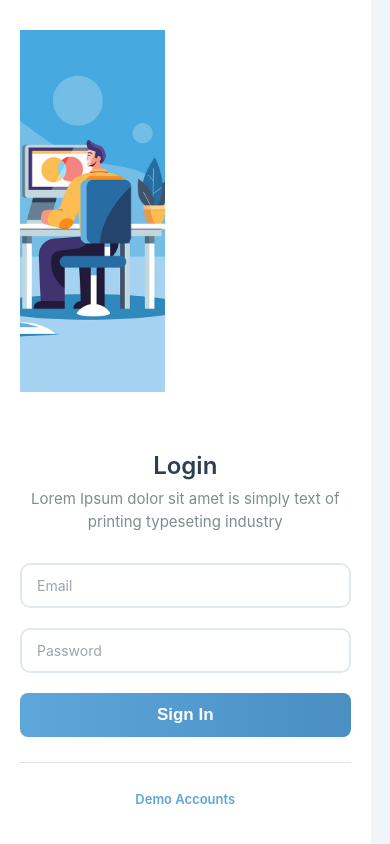
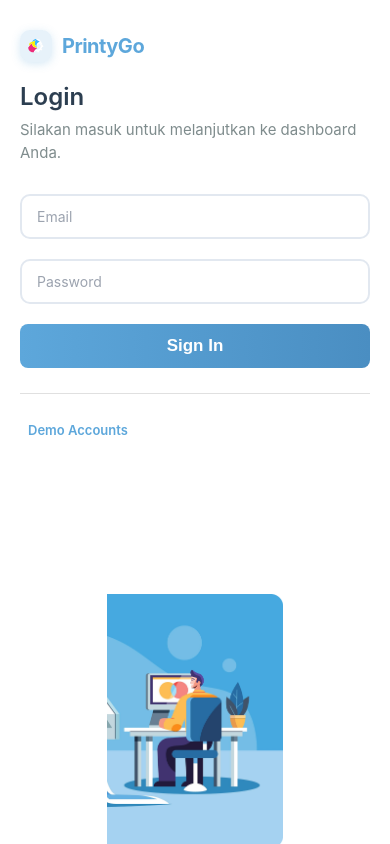
Before and after one commit to ayusafitri721/PercetakanDigitalApp, a React (Vite) app in the folder web-percetakan/: page /login in a window 390 px wide. Built offline with nearby package versions, Linux system fonts and the light colour scheme.

Commit message:
style: new design login and color kasir

```diff
--- a/web-percetakan/src/pages/auth/LoginPage.css
+++ b/web-percetakan/src/pages/auth/LoginPage.css
@@ -37,9 +37,71 @@ body {
   }
 }
 
-/* LEFT SIDE - Illustration */
+/* LEFT SIDE - Form */
 .login-left {
   flex: 0 0 50%;
+  width: 50%;
+  background: white;
+  padding: 30px 80px;
+  display: flex;
+  align-items: flex-start;
+  justify-content: center;
+  padding-top: 60px;
+  height: 100vh;
+  overflow-y: auto;
+}
+
+.login-form-wrapper {
+  width: 100%;
+  max-width: 450px;
+}
+
+/* Logo PrintyGo di atas title Login */
+.login-brand {
+  display: flex;
+  align-items: center;
+  gap: 10px;
+  margin-bottom: 50px;
+  width: fit-content;
+}
+
+.login-brand-icon {
+  width: 40px;
+  height: 40px;
+  object-fit: contain;
+  background: rgba(93, 167, 219, 0.15);
+  backdrop-filter: blur(8px);
+  padding: 8px;
+  border-radius: 10px;
+  box-shadow: 0 2px 8px rgba(93, 167, 219, 0.25);
+}
+
+.login-brand-name {
+  font-size: 24px;
+  font-weight: 700;
+  color: #5da7db;
+  letter-spacing: -0.5px;
+}
+
+.login-title {
+  font-size: 38px;
+  font-weight: 600;
+  color: #2c3e50;
+  margin-bottom: 8px;
+  text-align: left;
+}
+
+.login-subtitle {
+  font-size: 15px;
+  color: #7f8c8d;
+  line-height: 1.5;
+  margin-bottom: 30px;
+  text-align: left;
+}
+
+/* RIGHT SIDE - Illustration */
+.login-right {
+  flex: 1;
   width: 50%;
   background: white;
   padding: 0;
@@ -48,30 +110,6 @@ body {
   position: relative;
   height: 100vh;
   overflow: hidden;
-}
-
-.brand {
-  position: absolute;
-  top: 30px;
-  left: 30px;
-  z-index: 10;
-  display: flex;
-  align-items: center;
-  gap: 8px;
-  background: rgba(255, 255, 255, 0.9);
-  padding: 10px 20px;
-  border-radius: 10px;
-  box-shadow: 0 2px 10px rgba(0, 0, 0, 0.1);
-}
-
-.brand-icon {
-  font-size: 24px;
-}
-
-.brand-name {
-  color: #5da7db;
-  font-size: 22px;
-  font-weight: 600;
 }
 
 .illustration {
@@ -89,38 +127,6 @@ body {
   height: 100%;
   object-fit: cover;
   object-position: center;
-}
-
-/* RIGHT SIDE - Form */
-.login-right {
-  flex: 1;
-  padding: 50px 40px;
-  display: flex;
-  align-items: center;
-  justify-content: center;
-  height: 100vh;
-  overflow-y: auto;
-}
-
-.login-form-wrapper {
-  width: 100%;
-  max-width: 350px;
-}
-
-.login-title {
-  font-size: 38px;
-  font-weight: 600;
-  color: #2c3e50;
-  margin-bottom: 8px;
-  text-align: center;
-}
-
-.login-subtitle {
-  font-size: 15px;
-  color: #7f8c8d;
-  line-height: 1.5;
-  margin-bottom: 30px;
-  text-align: center;
 }
 
 /* Alert */
@@ -235,7 +241,7 @@ body {
   font-size: 13px;
   color: #5da7db;
   cursor: pointer;
-  text-align: center;
+  text-align: left;
   font-weight: 600;
   padding: 8px;
   border-radius: 6px;
@@ -273,31 +279,50 @@ body {
 @media (max-width: 768px) {
   .login-box {
     flex-direction: column;
-    width: 95%;
-    height: auto;
-    max-width: 400px;
   }
 
   .login-left {
-    padding: 30px 20px;
+    flex: 1;
+    width: 100%;
+    padding: 30px 25px;
+    min-height: auto;
+  }
+
+  .login-right {
+    flex: 0 0 250px;
+    width: 100%;
     min-height: 250px;
   }
 
   .illustration img {
-    max-width: 250px;
-  }
-
-  .login-right {
-    padding: 30px 25px;
+    object-fit: contain;
+    max-height: 250px;
   }
 
   .login-title {
     font-size: 28px;
   }
+
+  .login-form-wrapper {
+    max-width: 100%;
+  }
+
+  .login-brand {
+    margin-bottom: 25px;
+  }
+
+  .login-brand-icon {
+    width: 36px;
+    height: 36px;
+  }
+
+  .login-brand-name {
+    font-size: 22px;
+  }
 }
 
 @media (max-width: 480px) {
-  .login-right {
+  .login-left {
     padding: 30px 20px;
   }
 
@@ -308,4 +333,17 @@ body {
   .btn-signin {
     padding: 12px 20px;
   }
+
+  .login-brand {
+    margin-bottom: 20px;
+  }
+
+  .login-brand-icon {
+    width: 32px;
+    height: 32px;
+  }
+
+  .login-brand-name {
+    font-size: 20px;
+  }
 }
--- a/web-percetakan/src/pages/auth/LoginPage.tsx
+++ b/web-percetakan/src/pages/auth/LoginPage.tsx
@@ -112,30 +112,22 @@ const LoginPage: React.FC = () => {
   return (
     <div className="login-container">
       <div className="login-box">
-        {/* LEFT SIDE - Illustration */}
+        {/* LEFT SIDE - Form */}
         <div className="login-left">
-          {/* <div className="brand">
-            <img
-              src="public/images/Logo-Prin.png"
-              alt="PrintyGo Logo"
-              className="brand-logo"
-            />
-          </div> */}
-          <div className="illustration">
-            <img
-              src="/images/Login-Screen.png"
-              alt="Login Illustration"
-            />
-          </div>
-        </div>
+          <div className="login-form-wrapper">
+            {/* Logo PrintyGo di atas title Login */}
+            <div className="login-brand">
+              <img
+                src="/images/logoprin.png"
+                alt="PrintyGo Logo"
+                className="login-brand-icon"
+              />
+              <span className="login-brand-name">PrintyGo</span>
+            </div>
 
-        {/* RIGHT SIDE - Form */}
-        <div className="login-right">
-          <div className="login-form-wrapper">
             <h2 className="login-title">Login</h2>
             <p className="login-subtitle">
-              Lorem Ipsum dolor sit amet is simply text of printing typeseting
-              industry
+              Silakan masuk untuk melanjutkan ke dashboard Anda.
             </p>
 
             {error && (
@@ -172,26 +164,6 @@ const LoginPage: React.FC = () => {
               </button>
             </form>
 
-            {/* <div className="divider">
-              <span>Or Sign In with</span>
-            </div>
-
-            <div className="social-buttons">
-              <button className="social-btn">
-                <img src="/assets/google-icon.png" alt="Google" />
-              </button>
-              <button className="social-btn">
-                <img src="/assets/facebook-icon.png" alt="Facebook" />
-              </button>
-              <button className="social-btn">
-                <img src="/assets/twitter-icon.png" alt="Twitter" />
-              </button>
-            </div>
-
-            <p className="signup-link">
-              Don't have an account? <a href="/signup">Sign Up</a>
-            </p> */}
-
             {/* Demo Accounts (Hidden by default) */}
             <details className="demo-accounts">
               <summary>Demo Accounts</summary>
@@ -209,6 +181,13 @@ const LoginPage: React.FC = () => {
             </details>
           </div>
         </div>
+
+        {/* RIGHT SIDE - Illustration */}
+        <div className="login-right">
+          <div className="illustration">
+            <img src="/images/Login-Screen.png" alt="Login Illustration" />
+          </div>
+        </div>
       </div>
     </div>
   );
--- a/web-percetakan/src/pages/dashboard/kasir/KasirDashboard.tsx
+++ b/web-percetakan/src/pages/dashboard/kasir/KasirDashboard.tsx
@@ -1,4 +1,4 @@
-// KasirDashboardWithSidebar.tsx - COLLAPSIBLE SIDEBAR VERSION
+// KasirDashboardWithSidebar.tsx - COLLAPSIBLE SIDEBAR VERSION WITH LOGOUT
 import React, { useEffect, useState } from 'react';
 import axios from 'axios';
 import {
@@ -129,6 +129,22 @@ const Sidebar: React.FC<SidebarProps> = ({
     { id: 'reports', label: 'Laporan', Icon: FileText },
     { id: 'settings', label: 'Pengaturan', Icon: Settings },
   ];
+
+  const handleLogout = () => {
+    if (window.confirm('Apakah Anda yakin ingin logout?')) {
+      // Hapus semua data login dari localStorage
+      localStorage.removeItem('userToken');
+      localStorage.removeItem('userData');
+      localStorage.removeItem('userRole');
+      localStorage.removeItem('userId');
+
+      // Redirect ke halaman login - SESUAIKAN dengan path login Anda
+      window.location.href = '/login';
+
+      // Atau jika menggunakan React Router, gunakan:
+      // navigate('/login');
+    }
+  };
 
   return (
     <>
@@ -361,6 +377,7 @@ const Sidebar: React.FC<SidebarProps> = ({
           )}
 
           <button
+            onClick={handleLogout}
             style={{
               width: '100%',
               padding: '0.875rem 1rem',
@@ -375,8 +392,17 @@ const Sidebar: React.FC<SidebarProps> = ({
               gap: '0.5rem',
               fontSize: '0.9rem',
               fontWeight: '600',
+              transition: 'all 0.2s ease',
             }}
             title="Logout"
+            onMouseEnter={e => {
+              e.currentTarget.style.background = 'rgba(255,107,107,0.1)';
+              e.currentTarget.style.borderColor = 'rgba(255,107,107,0.8)';
+            }}
+            onMouseLeave={e => {
+              e.currentTarget.style.background = 'transparent';
+              e.currentTarget.style.borderColor = 'rgba(255,107,107,0.5)';
+            }}
           >
             <LogOut size={18} />
             {!isCollapsed && <span>Logout</span>}
@@ -730,6 +756,27 @@ const KasirDashboardWithSidebar: React.FC = () => {
                     display: 'inline-flex',
                     alignItems: 'center',
                     gap: '12px',
+                    background:
+                      'linear-gradient(135deg, #3b82f6 0%, #2563eb 100%)',
+                    border: 'none',
+                    padding: '14px 28px',
+                    borderRadius: '12px',
+                    color: 'white',
+                    fontSize: '16px',
+                    fontWeight: '600',
+                    cursor: 'pointer',
+                    boxShadow: '0 4px 12px rgba(59, 130, 246, 0.3)',
+                    transition: 'all 0.3s ease',
+                  }}
+                  onMouseEnter={e => {
+                    e.currentTarget.style.transform = 'translateY(-2px)';
+                    e.currentTarget.style.boxShadow =
+                      '0 6px 20px rgba(59, 130, 246, 0.4)';
+                  }}
+                  onMouseLeave={e => {
+                    e.currentTarget.style.transform = 'translateY(0)';
+                    e.currentTarget.style.boxShadow =
+                      '0 4px 12px rgba(59, 130, 246, 0.3)';
                   }}
                 >
                   <PlusCircle size={20} strokeWidth={2.5} />
--- a/web-percetakan/src/pages/dashboard/kasir/components/PeriodFilter.tsx
+++ b/web-percetakan/src/pages/dashboard/kasir/components/PeriodFilter.tsx
@@ -32,7 +32,7 @@ const PeriodFilter: React.FC<PeriodFilterProps> = ({
               borderRadius: '10px',
               border: 'none',
               background: isActive
-                ? 'linear-gradient(135deg, #667eea 0%, #764ba2 100%)'
+                ? 'linear-gradient(135deg, #667eea)'
                 : '#f7fafc',
               color: isActive ? 'white' : '#4a5568',
               cursor: 'pointer',
```
